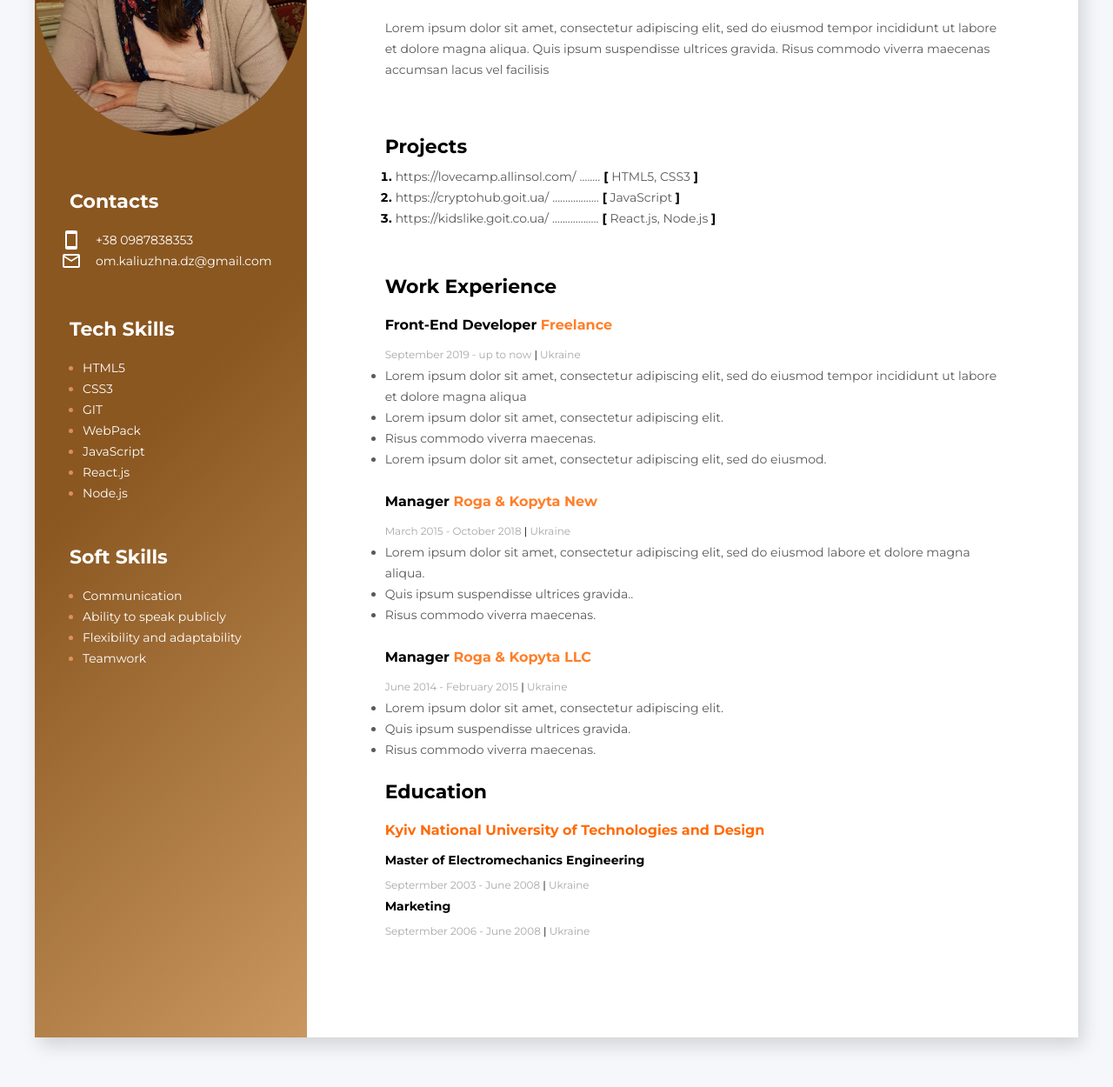
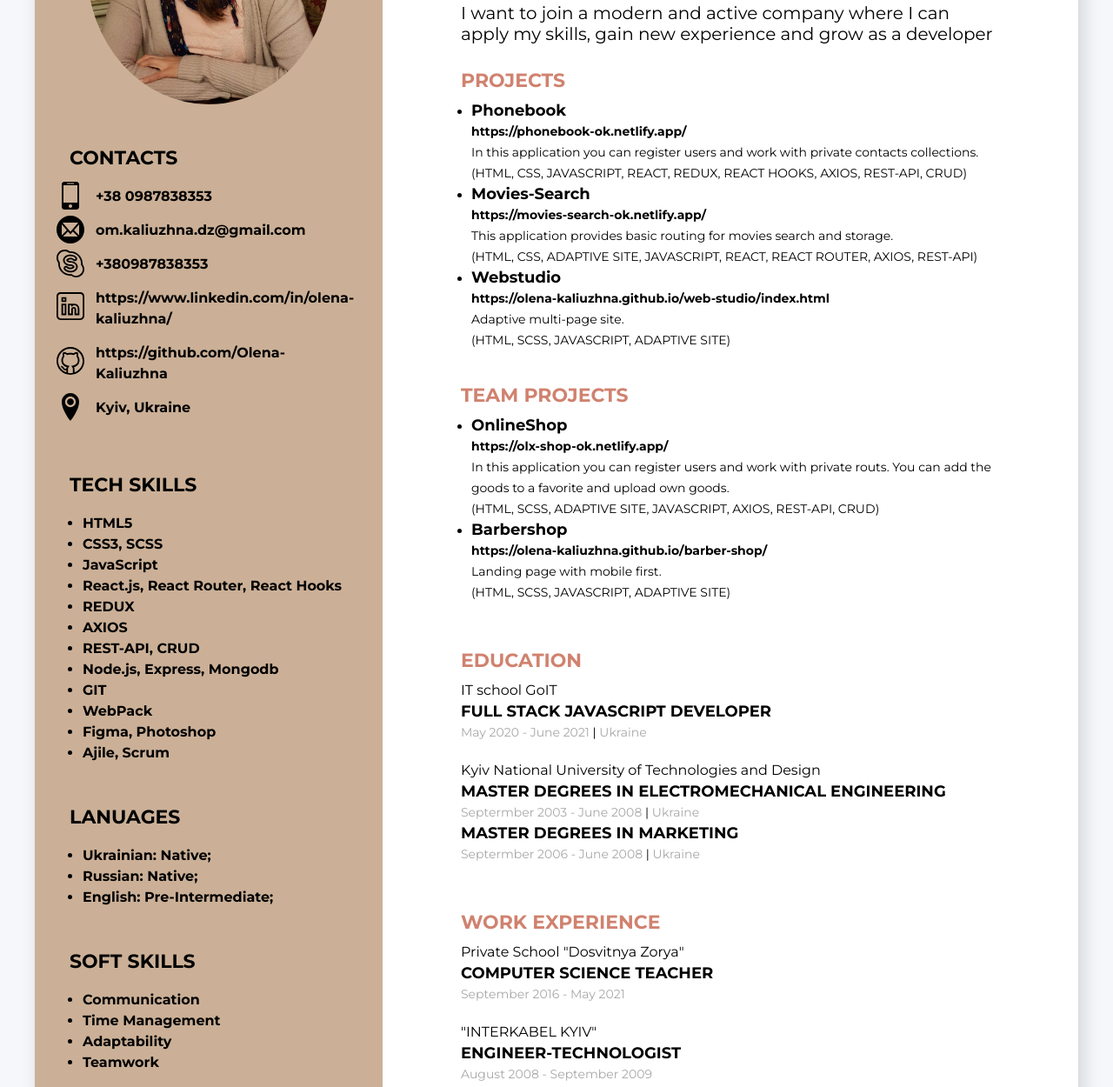
Before and after one commit to Olena-Kaliuzhna/resume-olena-kaliuzhna, a plain HTML site: page index.html in a window 1280 px wide. Shown: the part 273-1523 px from the top of the page at 87% size. Drawn offline with Linux system fonts and the light colour scheme.

Commit message:
changes styles

```diff
--- a/css/styles.css
+++ b/css/styles.css
@@ -10,7 +10,7 @@ body {
   padding-left: 20px;
   padding-right: 20px;
   padding-bottom: 40px;
-  font-family: Montserrat;
+  font-family: 'Montserrat', sans-serif;
 }
 
 .main-container {
@@ -20,215 +20,215 @@ body {
   margin: 0 auto;
   box-shadow: 5px 9px 20px rgba(0, 0, 0, 0.15);
 }
-/* #trapezium {
-  position: absolute;
-  height: 0;
-  width: 120px;
-  border-bottom: 268px solid transparent;
-  border-left: 0 solid transparent;
-  border-right: 1200px solid #ec3504;
-  border-top: 94px solid #ec3504;
-  z-index: 1;
-} */
-/*
-#triangle_right {
-  position: absolute;
-  width: 0;
-  height: 0;
-  top: 60px;
-  border-top: 99px solid transparent;
-  border-left: 293px solid #55ff00;
-  border-bottom: 127px solid transparent;
-  z-index: 1;
-} */
+
 .sidebar {
-  background: linear-gradient(
-    135deg,
-    rgba(138, 87, 33, 1) 49%,
-    rgba(201, 151, 95, 1) 100%
-  );
+  display: flex;
+  align-items: center;
+  /* ali-content: center; */
+  flex-direction: column;
+  background: #cbb097;
   width: 400px;
   padding-top: 40px;
   padding-bottom: 40px;
 }
 
 .my-photo {
+  width: 70%;
+  border-radius: 50%;
+  margin-bottom: 50px;
+}
+
+.contacts-container,
+.tech-skills-container,
+.soft-skills-container,
+.lanuages-container {
   width: 100%;
-  border-radius: 50%;
-  /* border-radius: 50%;
-  object-fit: contain;
-  object-position: 50% 50%; */
-  z-index: 10;
+  margin-bottom: 50px;
+  padding-left: 40px;
+  padding-right: 40px;
 }
+
+.contacts-title,
+.tech-skills-title,
+.soft-skills-title,
+.lanuages-title {
+  margin-bottom: 20px;
+  text-transform: uppercase;
+  color: #000000;
+  font-size: 22px;
+  font-weight: 700;
+  line-height: 24px;
+}
+
+.contacts-link-phone,
+.contacts-link-email,
+.contacts-link-skype,
+.contacts-link-linkedin,
+.contacts-link-github,
+.contacts-link-loation {
+  position: relative;
+  display: inline-block;
+  padding-left: 30px;
+  margin-bottom: 15px;
+  font-size: 16px;
+  font-weight: 600;
+  line-height: 24px;
+  color: #000000;
+  text-decoration: none;
+}
+.contacts-link-phone::before {
+  content: '';
+  position: absolute;
+  width: 32px;
+  height: 32px;
+  left: -15px;
+  top: -5px;
+  background-image: url('../img/mobile.svg');
+}
+
+.contacts-link-email::before {
+  content: '';
+  position: absolute;
+  width: 32px;
+  height: 32px;
+  left: -15px;
+  top: -5px;
+  background-image: url('../img/mail4.svg');
+}
+.contacts-link-skype::before {
+  content: '';
+  position: absolute;
+  width: 32px;
+  height: 32px;
+  left: -15px;
+  top: -5px;
+  background-image: url('../img/013-skype.svg');
+}
+.contacts-link-linkedin::before {
+  content: '';
+  position: absolute;
+  width: 32px;
+  height: 32px;
+  left: -15px;
+  top: 5px;
+  background-image: url('../img/045-linkedin.svg');
+}
+.contacts-link-github::before {
+  content: '';
+  position: absolute;
+  width: 32px;
+  height: 32px;
+  left: -15px;
+  top: 5px;
+  background-image: url('../img/038-github.svg');
+}
+.contacts-link-loation::before {
+  content: '';
+  position: absolute;
+  width: 32px;
+  height: 32px;
+  left: -15px;
+  top: -5px;
+  background-image: url('../img/location2.svg');
+}
+
+.tech-skills-item,
+.soft-skill-item,
+.lanuages-item {
+  font-size: 16px;
+  font-weight: 600;
+  line-height: 24px;
+  color: #000000;
+  margin-left: 15px;
+}
+
+/* .tech-skills-text,
+.soft-skills-text,
+.lanuages-text {
+  color: #000000;
+} */
 
 .about-me-container {
   padding-left: 90px;
   padding-right: 90px;
   padding-top: 110px;
   padding-bottom: 110px;
-  z-index: 10px;
 }
-
-.contacts-container {
-  margin-top: 60px;
-  margin-left: 40px;
-  margin-right: 40px;
+.about-me-main-info {
+  margin-bottom: 30px;
 }
-
-.contacts-title {
-  color: #ffffff;
-  font-size: 22px;
+.my-profession {
+  font-size: 24px;
   font-weight: 700;
-  line-height: 24px;
-  margin-bottom: 20px;
-}
-
-.contacts-link-phone {
-  position: relative;
-  display: inline-block;
-  padding-left: 30px;
-  font-size: 14px;
-  font-weight: 400;
-  line-height: 24px;
-  color: #ffffff;
-  text-decoration: none;
-}
-.contacts-link-phone::before {
-  content: '';
-  position: absolute;
-  width: 24px;
-  height: 24px;
-  left: -10px;
-  background-image: url('../img/smartphone_white_24dp.svg');
-}
-
-.contacts-link-email {
-  position: relative;
-  display: inline-block;
-  padding-left: 30px;
-  font-size: 14px;
-  font-weight: 400;
-  line-height: 24px;
-  color: #ffffff;
-  text-decoration: none;
-}
-
-.contacts-link-email::before {
-  content: '';
-  position: absolute;
-  width: 24px;
-  height: 24px;
-  left: -10px;
-  background-image: url('../img/email_white_24dp.svg');
-}
-.contacts-link-type {
-  font-weight: 700;
-  font-size: 14px;
-  letter-spacing: 0.42px;
-  color: #ffffff;
-  margin-right: 10px;
-}
-
-.tech-skills-container {
-  margin-top: 55px;
-  margin-left: 40px;
-  margin-right: 40px;
-}
-
-.tech-skills-title {
-  font-size: 22px;
-  font-weight: 700;
-  line-height: 24px;
-  color: #ffffff;
-  margin-bottom: 20px;
-}
-
-.tech-skills-item {
-  font-size: 14px;
-  font-weight: 400;
-  line-height: 24px;
-  color: #ffa76db3;
-  margin-left: 15px;
-}
-
-.tech-skills-text {
-  color: #ffffff;
-}
-
-.soft-skills-container {
-  margin-top: 50px;
-  margin-left: 40px;
-  margin-right: 40px;
-}
-
-.soft-skills-title {
-  font-size: 22px;
-  font-weight: 700;
-  line-height: 24px;
-  color: #ffffff;
-  margin-bottom: 20px;
-}
-
-.soft-skill-item {
-  font-size: 14px;
-  font-weight: 400;
-  line-height: 24px;
-  color: #ffa76db3;
-  margin-left: 15px;
-}
-
-.soft-skills-text {
-  color: #ffffff;
-}
-
-.about-me-main-info {
-  margin-bottom: 65px;
-}
-.my-pofession {
-  font-size: 14px;
-  font-weight: 700;
-  line-height: 24px;
-  color: #000000;
+  line-height: 1.2;
+  color: #d0826f;
   margin-bottom: 23px;
 }
 .my-name {
   font-size: 45px;
   font-weight: 700;
-  line-height: 89px;
+  line-height: 1.2;
+  color: #d0826f;
+  margin-bottom: 20px;
+}
+.main-info {
+  font-size: 20px;
+  font-weight: 400;
+  line-height: 24px;
   color: #000000;
 }
-.main-info {
+
+.projects-container,
+.education-container,
+.work-experience-container {
+  margin-bottom: 55px;
+}
+.projects-title,
+.education-title,
+.work-experience-title {
+  margin-bottom: 10px;
+  text-transform: uppercase;
+  font-weight: 700;
+  font-size: 22px;
+  line-height: 24px;
+  color: #d0826f;
+}
+
+.projects-list {
   font-size: 14px;
   font-weight: 400;
   line-height: 24px;
-  color: #595959;
-  margin-top: 25px;
-}
-
-.project-container {
-  margin-bottom: 55px;
+  color: #000000;
+  margin-left: 12px;
+  margin-bottom: 40px;
 }
 .project-title {
-  font-size: 22px;
-  font-weight: 700;
+  font-size: 18px;
+  font-weight: 600;
   line-height: 24px;
-  margin-bottom: 10px;
+}
+.project-link {
+  text-decoration: none;
+  font-weight: 600;
   color: #000000;
+  cursor: pointer;
 }
-
-.project-link {
-  font-size: 14px;
+.education:not(:last-child),
+.company:not(:last-child) {
+  margin-bottom: 20px;
+}
+.education-univer,
+.company-name {
+  font-size: 16px;
+  font-weight: 400;
+  line-height: 24px;
+}
+.professions,
+.role {
+  font-size: 18px;
   font-weight: 700;
   line-height: 24px;
   color: #000000;
-  margin-left: 12px;
-}
-.project-link-text {
-  text-decoration: none;
-  color: #595959;
-  font-size: 14px;
-  font-weight: 400;
-  line-height: 24px;
 }
 
 .Work-Experience-title {
@@ -238,51 +238,13 @@ body {
   margin-bottom: 20px;
   color: #000000;
 }
-.company {
-  font-size: 16px;
-  font-weight: 700;
-  line-height: 24px;
-  color: #000000;
-  margin-bottom: 10px;
-}
-.company-name {
-  color: #ff7f29;
-}
+
 .time-work {
-  color: #a8a8a8;
-  font-size: 12px;
+  font-size: 14px;
   font-weight: 400;
   line-height: 24px;
-  margin-bottom: 15px;
+  color: #a8a8a8;
 }
 .cherta {
   color: #000000;
 }
-.company-item {
-  color: #595959;
-  font-size: 14px;
-  font-weight: 400;
-  line-height: 24px;
-  margin-bottom: 25px;
-}
-.Education-title {
-  color: #000000;
-  font-size: 22px;
-  font-weight: 700;
-  line-height: 24px;
-  margin-bottom: 20px;
-}
-.Education-univer {
-  color: #ff6b08;
-  font-size: 16px;
-  font-weight: 700;
-  line-height: 24px;
-  margin-bottom: 10px;
-}
-.professions-univ {
-  color: #000000;
-  font-size: 14px;
-  font-weight: 700;
-  line-height: 24px;
-  margin-bottom: 5px;
-}
--- a/index.html
+++ b/index.html
@@ -14,8 +14,6 @@
   <body>
     <!--main-container-->
     <main class="main-container">
-      <div id="trapezium"></div>
-      <div id="triangle_right"></div>
       <aside class="sidebar">
         <img class="my-photo" src="./img/my-photo.jpg" alt="my photo" />
 
@@ -30,6 +28,20 @@
           <a class="contacts-link-email" href="mailto:om_kaliuzhna_dz@gmail.com"
             >om.kaliuzhna.dz@gmail.com</a
           >
+          <a class="contacts-link-skype" href="mailto:om_kaliuzhna_dz@gmail.com"
+            >+380987838353</a
+          >
+          <a
+            class="contacts-link-linkedin"
+            href="https://www.linkedin.com/in/olena-kaliuzhna/"
+            >https://www.linkedin.com/in/olena-kaliuzhna/</a
+          >
+          <a
+            class="contacts-link-github"
+            href="https://github.com/Olena-Kaliuzhna"
+            >https://github.com/Olena-Kaliuzhna</a
+          >
+          <p class="contacts-link-loation">Kyiv, Ukraine</p>
         </div>
 
         <!-- Tech-Skills-container-->
@@ -40,7 +52,28 @@
               <span class="tech-skills-text">HTML5</span>
             </li>
             <li class="tech-skills-item">
-              <span class="tech-skills-text">CSS3</span>
+              <span class="tech-skills-text">CSS3, SCSS</span>
+            </li>
+            <li class="tech-skills-item">
+              <span class="tech-skills-text">JavaScript</span>
+            </li>
+
+            <li class="tech-skills-item">
+              <span class="tech-skills-text"
+                >React.js, React Router, React Hooks</span
+              >
+            </li>
+            <li class="tech-skills-item">
+              <span class="tech-skills-text">REDUX</span>
+            </li>
+            <li class="tech-skills-item">
+              <span class="tech-skills-text">AXIOS</span>
+            </li>
+            <li class="tech-skills-item">
+              <span class="tech-skills-text">REST-API, CRUD</span>
+            </li>
+            <li class="tech-skills-item">
+              <span class="tech-skills-text">Node.js, Express, Mongodb</span>
             </li>
             <li class="tech-skills-item">
               <span class="tech-skills-text">GIT</span>
@@ -49,13 +82,25 @@
               <span class="tech-skills-text">WebPack</span>
             </li>
             <li class="tech-skills-item">
-              <span class="tech-skills-text">JavaScript</span>
+              <span class="tech-skills-text">Figma, Photoshop</span>
             </li>
             <li class="tech-skills-item">
-              <span class="tech-skills-text">React.js</span>
+              <span class="tech-skills-text">Ajile, Scrum</span>
             </li>
-            <li class="tech-skills-item">
-              <span class="tech-skills-text">Node.js</span>
+          </ul>
+        </div>
+        <!-- lanuages-container-->
+        <div class="lanuages-container">
+          <h3 class="lanuages-title">Lanuages</h3>
+          <ul>
+            <li class="lanuages-item">
+              <span class="lanuages-text">Ukrainian: Native;</span>
+            </li>
+            <li class="lanuages-item">
+              <span class="lanuages-text">Russian: Native;</span>
+            </li>
+            <li class="lanuages-item">
+              <span class="lanuages-text">English: Pre-Intermediate;</span>
             </li>
           </ul>
         </div>
@@ -67,10 +112,10 @@
               <span class="soft-skills-text">Communication</span>
             </li>
             <li class="soft-skill-item">
-              <span class="soft-skills-text">Ability to speak publicly</span>
+              <span class="soft-skills-text">Time Management</span>
             </li>
             <li class="soft-skill-item">
-              <span class="soft-skills-text">Flexibility and adaptability</span>
+              <span class="soft-skills-text">Adaptability</span>
             </li>
             <li class="soft-skill-item">
               <span class="soft-skills-text">Teamwork</span>
@@ -87,130 +132,147 @@
             <h2 class="my-profession">Front-End Developer</h2>
             <h1 class="my-name">Olena Kaliuzhna</h1>
             <p class="main-info">
-              Lorem ipsum dolor sit amet, consectetur adipiscing elit, sed do
-              eiusmod tempor incididunt ut labore et dolore magna aliqua. Quis
-              ipsum suspendisse ultrices gravida. Risus commodo viverra maecenas
-              accumsan lacus vel facilisis
+              I want to join a modern and active company where I can apply my
+              skills, gain new experience and grow as a developer
             </p>
           </div>
         </div>
 
         <!--project-container-->
-        <div class="project-container">
-          <h3 class="project-title">Projects</h3>
-          <ol class="project-link">
+        <div class="projects-container">
+          <h3 class="projects-title">Projects</h3>
+          <ul class="projects-list">
             <li>
-              <a
-                class="project-link-text"
-                href=" https://lovecamp.allinsol.com/"
-                >https://lovecamp.allinsol.com/</a
+              <p class="project-title">Phonebook</p>
+              <a class="project-link" href=" https://phonebook-ok.netlify.app/"
+                >https://phonebook-ok.netlify.app/</a
               >
-              <span class="project-link-text">........</span>
-              <span
-                >[ <span class="project-link-text">HTML5, CSS3</span> ]</span
-              >
+              <p class="project-discription">
+                In this application you can register users and work with private
+                contacts collections.
+              </p>
+              <p class="project-tecnologies">
+                (HTML, CSS, JAVASCRIPT, REACT, REDUX, REACT HOOKS, AXIOS,
+                REST-API, CRUD)
+              </p>
             </li>
             <li>
-              <a class="project-link-text" href="https://cryptohub.goit.ua/"
-                >https://cryptohub.goit.ua/</a
+              <p class="project-title">Movies-Search</p>
+              <a
+                class="project-link"
+                href="https://movies-search-ok.netlify.app/"
+                >https://movies-search-ok.netlify.app/</a
               >
-              <span class="project-link-text">..................</span>
-              <span>[<span class="project-link-text"> JavaScript </span>]</span>
+              <p class="project-discription">
+                This application provides basic routing for movies search and
+                storage.
+              </p>
+              <p class="project-tecnologies">
+                (HTML, CSS, ADAPTIVE SITE, JAVASCRIPT, REACT, REACT ROUTER,
+                AXIOS, REST-API)
+              </p>
             </li>
             <li>
-              <a class="project-link-text" href="https://kidslike.goit.co.ua/"
-                >https://kidslike.goit.co.ua/</a
+              <p class="project-title">Webstudio</p>
+              <a
+                class="project-link"
+                href="https://olena-kaliuzhna.github.io/web-studio/index.html"
+                >https://olena-kaliuzhna.github.io/web-studio/index.html</a
               >
-              <span class="project-link-text">..................</span>
-              <span
-                >[
-                <span class="project-link-text">React.js, Node.js </span>]</span
+              <p class="project-discription">Adaptive multi-page site.</p>
+              <p class="project-tecnologies">
+                (HTML, SCSS, JAVASCRIPT, ADAPTIVE SITE)
+              </p>
+            </li>
+          </ul>
+          <h3 class="projects-title">Team Projects</h3>
+          <ul class="projects-list">
+            <li>
+              <p class="project-title">OnlineShop</p>
+              <a class="project-link" href="https://olx-shop-ok.netlify.app/"
+                >https://olx-shop-ok.netlify.app/</a
               >
+              <p class="project-discription">
+                In this application you can register users and work with private
+                routs. You can add the goods to a favorite and upload own goods.
+              </p>
+              <p class="project-tecnologies">
+                (HTML, SCSS, ADAPTIVE SITE, JAVASCRIPT, AXIOS, REST-API, CRUD)
+              </p>
             </li>
-          </ol>
-        </div>
-
-        <!--Work-Experience-->
-        <div>
-          <h3 class="Work-Experience-title">Work Experience</h3>
-
-          <!--company-1-->
-          <div>
-            <h4 class="company">
-              Front-End Developer <span class="company-name"> Freelance</span>
-            </h4>
-            <span class="time-work"
-              >September 2019 - up to now
-              <span class="cherta"> |</span> Ukraine</span
+            <li>
+              <p class="project-title">Barbershop</p>
+              <a
+                class="project-link"
+                href="https://olena-kaliuzhna.github.io/barber-shop/"
+                >https://olena-kaliuzhna.github.io/barber-shop/</a
               >
-            <ul class="company-item">
-              <li>
-                Lorem ipsum dolor sit amet, consectetur adipiscing elit, sed do
-                eiusmod tempor incididunt ut labore et dolore magna aliqua
+              <p class="project-discription">Landing page with mobile first.</p>
+              <p class="project-tecnologies">
+                (HTML, SCSS, JAVASCRIPT, ADAPTIVE SITE)
+              </p>
             </li>
-              <li>Lorem ipsum dolor sit amet, consectetur adipiscing elit.</li>
-              <li>Risus commodo viverra maecenas.</li>
-              <li>
-                Lorem ipsum dolor sit amet, consectetur adipiscing elit, sed do
-                eiusmod.
-              </li>
+            <!-- <li>
+              <p class="project-title">Webstudio</p>
+              <a
+                class="project-link"
+                href="https://olena-kaliuzhna.github.io/web-studio/index.html"
+                >https://olena-kaliuzhna.github.io/web-studio/index.html</a
+              >
+              <p class="project-discription">Adaptive multi-page site.</p>
+              <p class="project-tecnologies">
+                (HTML, SCSS, JAVASCRIPT, ADAPTIVE SITE)
+              </p>
+            </li> -->
           </ul>
         </div>
 
-          <!--company-2-->
-          <div>
-            <h4 class="company">
-              Manager <span class="company-name">Roga & Kopyta New</span>
-            </h4>
+        <!-- Education-->
+        <div class="education-container">
+          <h3 class="education-title">Education</h3>
+          <div class="education">
+            <p class="education-univer">IT school GoIT</p>
+            <p class="professions">FULL STACK JAVASCRIPT DEVELOPER</p>
             <span class="time-work"
-              >March 2015 - October 2018
-              <span class="cherta"> |</span> Ukraine</span
+              >May 2020 - June 2021 <span class="cherta"> |</span> Ukraine</span
             >
-            <ul class="company-item">
-              <li>
-                Lorem ipsum dolor sit amet, consectetur adipiscing elit, sed do
-                eiusmod labore et dolore magna aliqua.
-              </li>
-              <li>Quis ipsum suspendisse ultrices gravida..</li>
-              <li>Risus commodo viverra maecenas.</li>
-            </ul>
           </div>
-
-          <!--company-3-->
-          <div>
-            <h4 class="company">
-              Manager <span class="company-name"> Roga & Kopyta LLC </span>
-            </h4>
-            <span class="time-work"
-              >June 2014 - February 2015
-              <span class="cherta"> |</span> Ukraine</span
-            >
-            <ul class="company-item">
-              <li>Lorem ipsum dolor sit amet, consectetur adipiscing elit.</li>
-              <li>Quis ipsum suspendisse ultrices gravida.</li>
-              <li>Risus commodo viverra maecenas.</li>
-            </ul>
-          </div>
-        </div>
-
-        <!-- Education-->
-        <div>
-          <h3 class="Education-title">Education</h3>
-          <p class="Education-univer">
+          <div class="education">
+            <p class="education-univer">
               Kyiv National University of Technologies and Design
             </p>
-          <p class="professions-univ">Master of Еlectromechanics Engineering</p>
+            <p class="professions">
+              MASTER DEGREES IN ELECTROMECHANICAL ENGINEERING
+            </p>
             <span class="time-work"
               >Septermber 2003 - June 2008
               <span class="cherta"> |</span> Ukraine</span
             >
-          <p class="professions-univ">Мarketing</p>
+            <p class="professions">MASTER DEGREES IN МARKETING</p>
             <span class="time-work"
               >Septermber 2006 - June 2008
               <span class="cherta"> |</span> Ukraine</span
             >
           </div>
         </div>
+
+        <!--Work-Experience-->
+        <div class="work-experience-container">
+          <h3 class="work-experience-title">Work Experience</h3>
+
+          <!--companies-->
+          <div class="company">
+            <p class="company-name">Private School "Dosvitnya Zorya"</p>
+            <p class="role">COMPUTER SCIENCE TEACHER</p>
+            <span class="time-work">September 2016 - May 2021 </span>
+          </div>
+          <div class="company">
+            <p class="company-name">"INTERKABEL KYIV"</p>
+            <p class="role">ENGINEER-TECHNOLOGIST</p>
+            <span class="time-work">August 2008 - September 2009 </span>
+          </div>
+        </div>
+      </div>
     </main>
   </body>
 </html>
```
Also changed, not shown: img/013-skype.svg (added), img/038-github.svg (added), img/045-linkedin.svg (added), img/email_white_24dp.svg (deleted), img/gh-w.png (added), img/github.svg (added), img/linkedin.png (deleted), img/linkedin.svg (added), img/location2.svg (added), img/mail4.svg (added), img/mobile.svg (added), img/skype.svg (added), img/smartphone_white_24dp.svg (deleted). Lines whose indentation alone changed are shown as unchanged.
